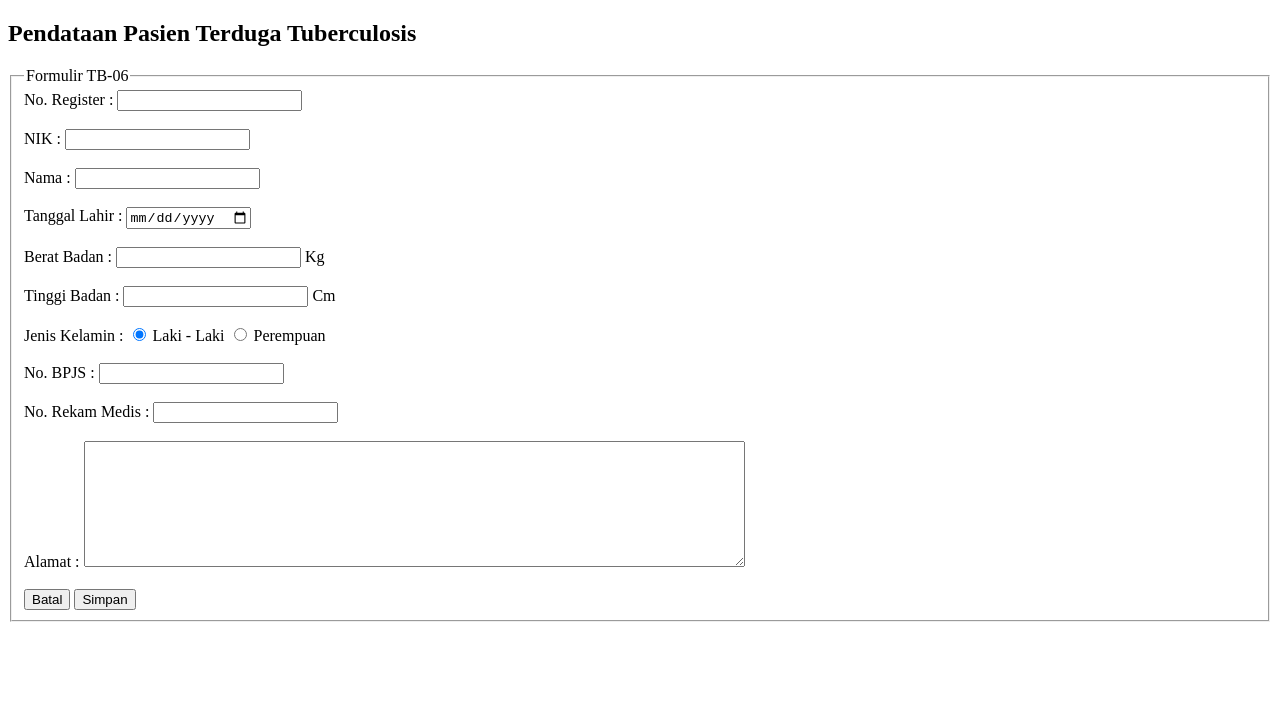
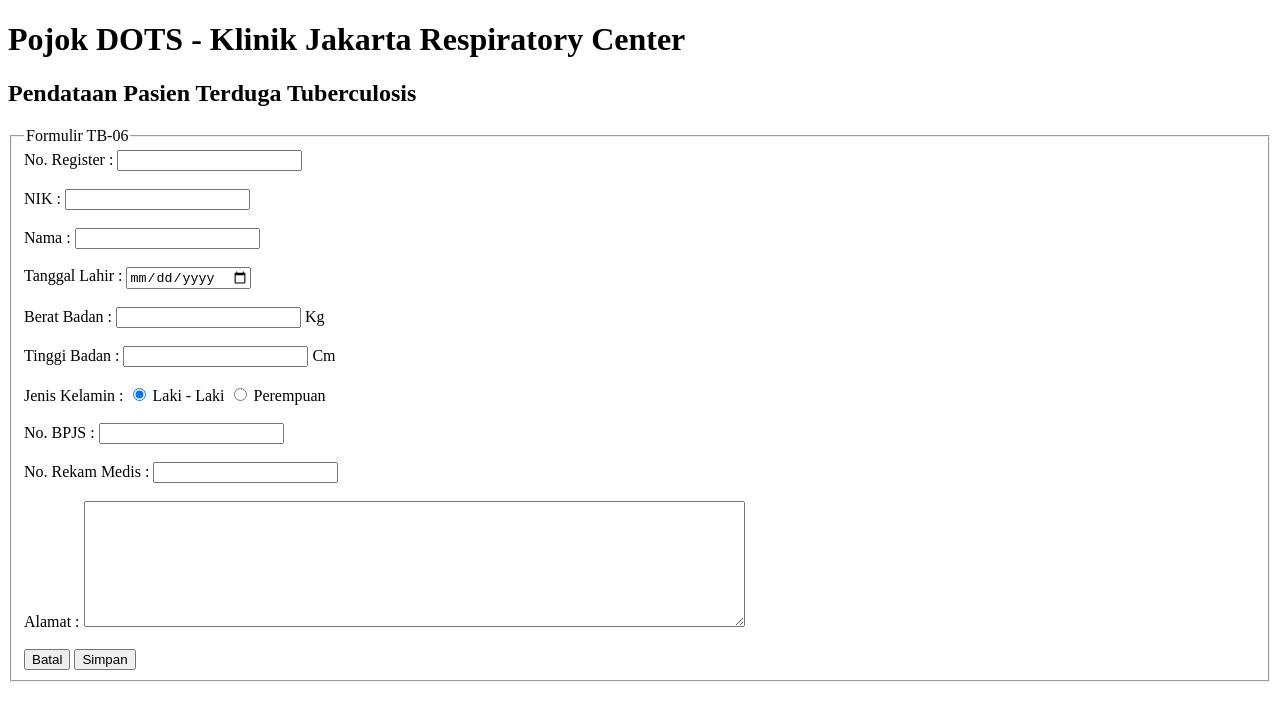
Before and after one commit to indraherin/belajar-git, a plain HTML site: page form-TB06.html in a window 1280 px wide. Drawn offline with Linux system fonts and the light colour scheme.

Commit message:
Menambahkan header1

```diff
--- a/form-TB06.html
+++ b/form-TB06.html
@@ -5,6 +5,7 @@
     <title>Form Pendataan Pasien</title>
   </head>
   <body>
+    <h1>Pojok DOTS - Klinik Jakarta Respiratory Center</h1>
     <h2>Pendataan Pasien Terduga Tuberculosis</h2>
     <fieldset>
       <legend>Formulir TB-06</legend>
```
